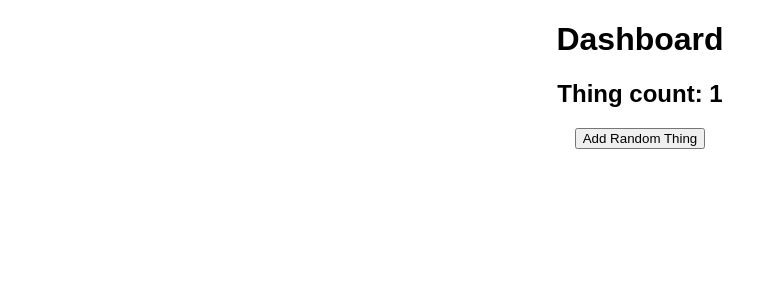
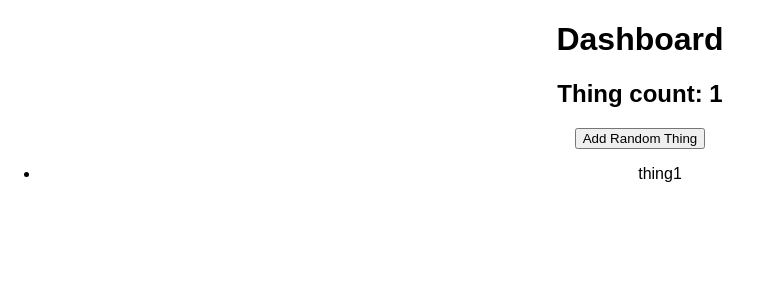
Before and after one commit to jozue06/redux-routing-seed, a React (Create React App) app: page / in a window 1280 px wide. Both pictures are taken after a click on the button "Add Random Thing". Shown: the top 300 px of the page, without its empty margins (0-761 px from the left). Built offline with nearby package versions, Linux system fonts and the light colour scheme.

Commit message:
adds thing list

```diff
--- a/src/components/dashboard.js
+++ b/src/components/dashboard.js
@@ -9,15 +9,26 @@ class Dashboard extends Component {
         <h1>Dashboard</h1>
         <h2>Thing count: {this.props.things.length}</h2>
         <button
-          onClick={() => this.props.addThing({ name : 'thing' + Math.floor(Math.random() * 100)})}>
+          onClick={() => this.props.addThing({ name: 'thing' + Math.floor(Math.random() * 100) })}>
           Add Random Thing
           </button>
+
+        {this.props.things.length ?
+
+          <ul>
+            {this.props.things.map(thing => <li key={thing.id}>{thing.name}</li>)}
+          </ul>
+
+          :
+
+          <h2>No things :(</h2>
+        }
       </Fragment>
     );
   }
 }
 
-const mapStateToProps = ({ thingState }) => ({ things : thingState });
+const mapStateToProps = ({ thingState }) => ({ things: thingState });
 const mapDispatchToProps = { addThing };
 
 export default connect(mapStateToProps, mapDispatchToProps)(Dashboard);
--- a/src/store/thing.js
+++ b/src/store/thing.js
@@ -5,8 +5,6 @@ const ADD = 'Thing/ADD';
 
 // Reducer
 export default function reducer(state = [], action) {
-
-  console.log({action});
 
   const { type, payload } = action;
 
```
